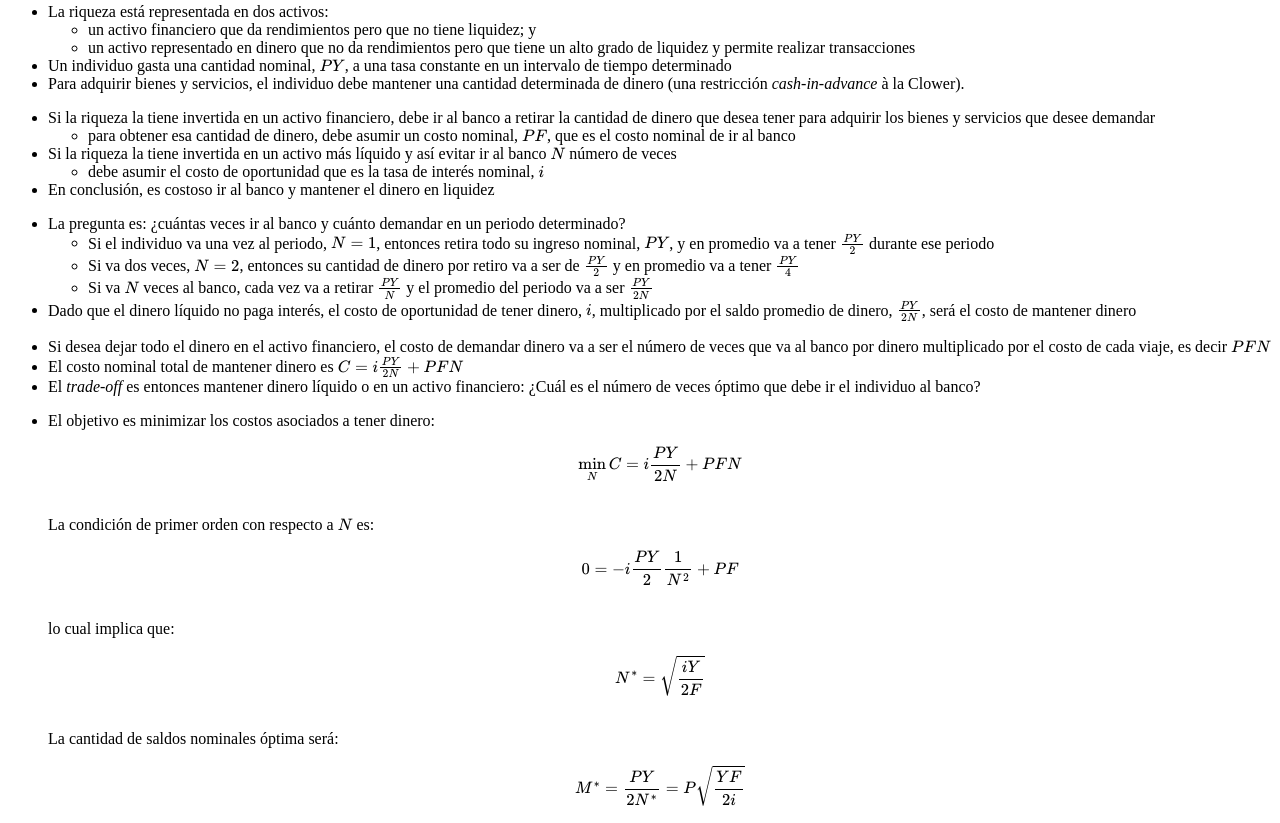
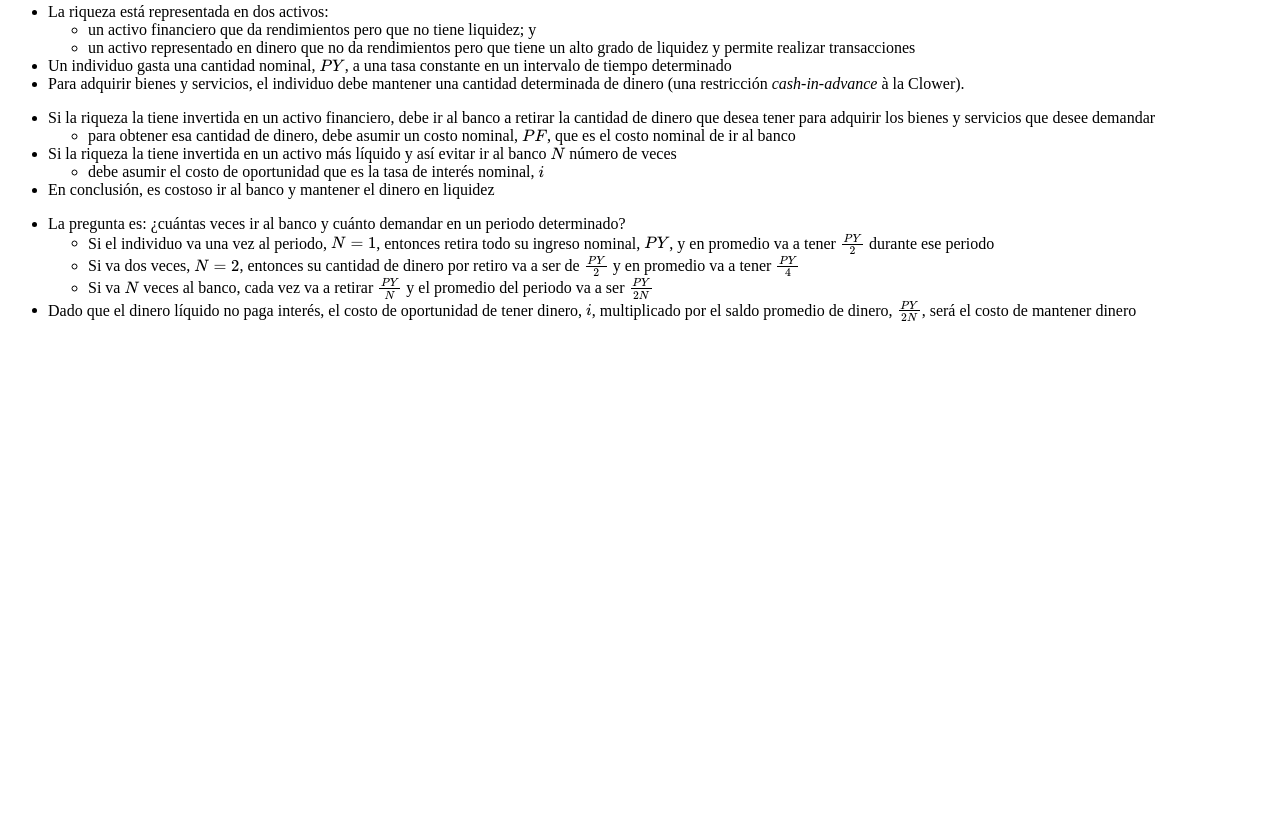
Before and after one commit to rjaimesb/MacroIII, a plain HTML site: page semana2.html in a window 1280 px wide. Shown: the part 824-1647 px from the top of the page. After the commit the page ends 1162 px from the top, so only its background shows below. Drawn offline with nearby package versions, Linux system fonts and the light colour scheme.

Commit message:
Update semana2.html

```diff
--- a/semana2.html
+++ b/semana2.html
@@ -102,23 +102,4 @@
   <li>Dado que el dinero líquido no paga interés, el costo de oportunidad de tener dinero, \( i \), multiplicado por el saldo promedio de dinero, \( \frac{PY}{2N} \), será el costo de mantener dinero</li>
 </ul>
 
-<ul>
-  <li>Si desea dejar todo el dinero en el activo financiero, el costo de demandar dinero va a ser el número de veces que va al banco por dinero multiplicado por el costo de cada viaje, es decir \( PFN \)</li>
-  <li>El costo nominal total de mantener dinero es \( C = i \frac{PY}{2N} + PFN \) </li>
-  <li>El <em>trade-off</em> es entonces mantener dinero líquido o en un activo financiero:  ¿Cuál es el número de veces óptimo que debe ir el individuo al banco?
-  </li>
-</ul>
-
-<ul>
-  <li>El objetivo es minimizar los costos asociados a tener dinero:
-    $$\min_N C = i \frac{PY}{2N} + PFN$$
-    <br>La condición de primer orden con respecto a \( N \) es:
-    $$0 = -i \frac{PY}{2} \frac{1}{N^2} + PF$$
-    <br>lo cual implica que:
-    $$N^* = \sqrt{\frac{iY}{2F}}$$
-    <br>La cantidad de saldos nominales óptima será:
-    $$M^* = \frac{PY}{2N^*} = P \sqrt{\frac{YF}{2i}}$$
-  </li>
-</ul>
-
 </section>
```
